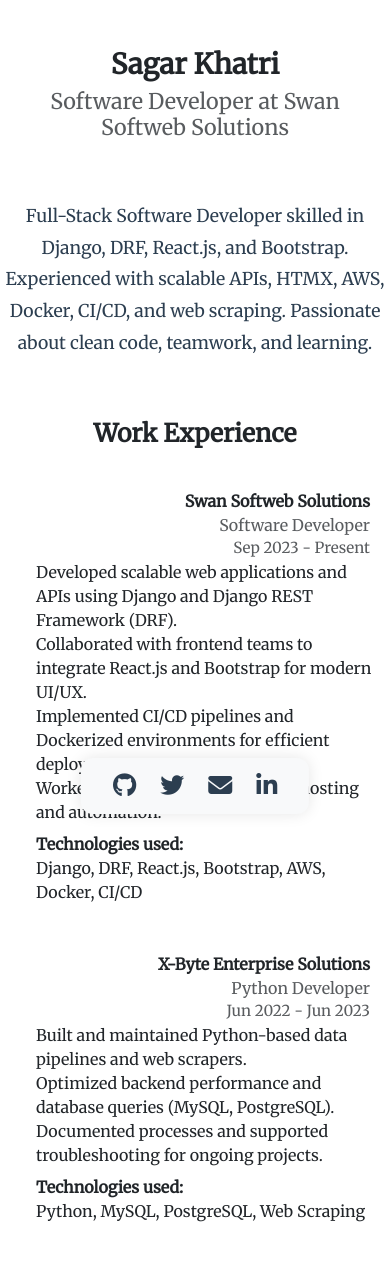
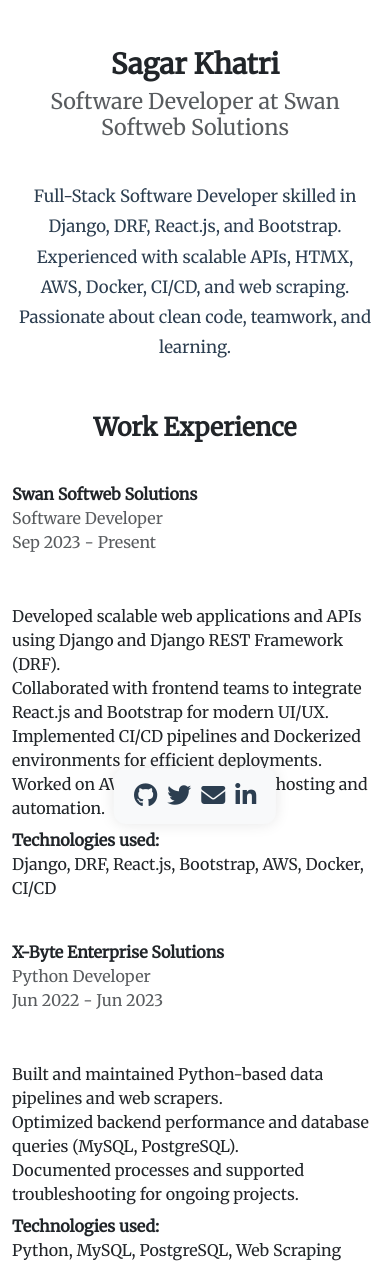
Before and after one commit to sagarkhatridk/myportfolio, a plain HTML site: page index.html in a window 390 px wide. Shown: the top 1265 px of the page. Drawn offline with nearby package versions, Linux system fonts and the light colour scheme.

Commit message:
updated styles

```diff
--- a/index.html
+++ b/index.html
@@ -2,12 +2,12 @@
 <html lang="en">
 
 <head>
-  <meta charset="UTF-8">
-  <meta name="viewport" content="width=device-width, initial-scale=1">
+  <meta charset="UTF-8" />
+  <meta name="viewport" content="width=device-width, initial-scale=1" />
   <title>Sagar Khatri | Full-Stack Software Engineer</title>
   <script src="https://kit.fontawesome.com/886e387064.js" crossorigin="anonymous"></script>
-  <link href="https://cdn.jsdelivr.net/npm/bootstrap@5.3.2/dist/css/bootstrap.min.css" rel="stylesheet">
-  <link href="https://fonts.googleapis.com/css2?family=Merriweather&display=swap" rel="stylesheet">
+  <link href="https://cdn.jsdelivr.net/npm/bootstrap@5.3.2/dist/css/bootstrap.min.css" rel="stylesheet" />
+  <link href="https://fonts.googleapis.com/css2?family=Merriweather&display=swap" rel="stylesheet" />
 
   <style>
     body {
@@ -18,11 +18,12 @@
 
     .about-text {
       max-width: 900px;
-      margin: 60px auto;
+      margin: 40px auto;
       text-align: center;
-      font-size: 1.1rem;
+      font-size: 1.05rem;
       line-height: 1.8;
       color: #2c3e50;
+      padding: 0 15px;
     }
 
     .profile-img {
@@ -41,6 +42,7 @@
       margin-top: 50px;
       text-align: center;
       color: #6c757d;
+      padding: 20px;
     }
 
     .card {
@@ -55,13 +57,140 @@
     h6 {
       font-family: 'Merriweather', Georgia, serif;
     }
+
+    .timeline-container {
+      margin-top: 40px;
+      display: flex;
+      justify-content: center;
+    }
+
+    .timeline {
+      width: 100%;
+      max-width: 1000px;
+    }
+
+    .timeline-item {
+      display: flex;
+      align-items: flex-start;
+      position: relative;
+      margin-bottom: 40px;
+    }
+
+    .timeline-left {
+      width: 100%;
+      text-align: right;
+      padding-right: 10px;
+    }
+
+    @media (max-width: 768px) {
+      .timeline-left {
+        width: 100%;
+        text-align: left;
+        padding-right: 0;
+        padding-bottom: 10px;
+      }
+
+      .timeline-right {
+        padding-left: 0;
+      }
+
+      .timeline-item {
+        flex-direction: column;
+        align-items: stretch;
+      }
+
+      .timeline-line {
+        display: none;
+      }
+    }
+
+
+    .timeline-line {
+      width: 40px;
+      display: flex;
+      flex-direction: column;
+      align-items: center;
+      position: relative;
+    }
+
+    .timeline-vertical {
+      position: absolute;
+      top: 8px;
+      bottom: 0;
+      left: 50%;
+      width: 4px;
+      background: linear-gradient(to bottom, #0d6efd, #0dcaf0);
+      transform: translateX(-50%);
+      z-index: 1;
+      box-shadow: 0 0 10px #0d6efd, 0 0 20px #0dcaf0, 0 0 30px #0d6efd;
+    }
+
+    .timeline-right {
+      flex: 1;
+      padding-left: 10px;
+    }
+
+    @media (max-width: 768px) {
+      .timeline-item {
+        flex-direction: column;
+        align-items: stretch;
+      }
+
+      .timeline-left,
+      .timeline-right {
+        max-width: 100%;
+        text-align: left;
+        padding: 0;
+      }
+
+      .timeline-left {
+        margin-bottom: 10px;
+      }
+
+      .timeline-line {
+        width: 20px;
+        height: 40px;
+        margin: 0 auto;
+      }
+
+
+      .timeline-vertical {
+        display: none;
+      }
+    }
+
+    .floating-panel {
+      position: fixed;
+      bottom: 20px;
+      left: 50%;
+      transform: translateX(-50%);
+      background-color: #f8f9fa;
+      border-radius: 12px;
+      box-shadow: 0 0 15px rgba(0, 0, 0, 0.1);
+      padding: 10px 20px;
+      z-index: 9999;
+      display: flex;
+      flex-wrap: wrap;
+      justify-content: center;
+      gap: 10px;
+    }
+
+    .floating-panel a {
+      color: #2c3e50;
+      font-size: 1.5rem;
+      text-decoration: none;
+      transition: color 0.2s ease;
+    }
+
+    .floating-panel a:hover {
+      color: #0d6efd;
+    }
   </style>
 </head>
 
 <body>
 
   <div class="container text-center mt-5">
-    <!-- <img src="https://avatars.githubusercontent.com/u/99117896?v=4" alt="Sagar Khatri" class="profile-img mb-3"> -->
     <h1 class="fw-bold">Sagar Khatri</h1>
     <h4 class="text-muted">Software Developer at Swan Softweb Solutions</h4>
   </div>
@@ -71,22 +200,21 @@
     AWS, Docker, CI/CD, and web scraping. Passionate about clean code, teamwork, and learning.
   </div>
 
-
   <div class="container section">
     <h2 class="fw-bold text-center mb-4">Work Experience</h2>
-    <div class="timeline-container d-flex justify-content-center">
+    <div class="timeline-container">
       <div class="timeline">
-        <div class="timeline-item d-flex">
-          <div class="timeline-left text-end pe-2 text-nowrap">
-            <div class="fw-bold" style="font-size: 1.00rem;">Swan Softweb Solutions</div>
-            <div class="text-muted" style="font-size: 1.00rem;">Software Developer</div>
-            <div class="text-muted" style="font-size: 0.95rem;">Sep 2023 - Present</div>
+        <!-- Job 1 -->
+        <div class="timeline-item">
+          <div class="timeline-left">
+            <div class="fw-bold">Swan Softweb Solutions</div>
+            <div class="text-muted">Software Developer</div>
+            <div class="text-muted">Sep 2023 - Present</div>
           </div>
-          <div class="timeline-line position-relative mx-3">
-            <div class="timeline-dot position-absolute top-0 start-50 translate-middle"></div>
+          <div class="timeline-line">
             <div class="timeline-vertical"></div>
           </div>
-          <div class="timeline-right ps-4">
+          <div class="timeline-right">
             <div>Developed scalable web applications and APIs using Django and Django REST Framework (DRF).</div>
             <div>Collaborated with frontend teams to integrate React.js and Bootstrap for modern UI/UX.</div>
             <div>Implemented CI/CD pipelines and Dockerized environments for efficient deployments.</div>
@@ -95,21 +223,18 @@
             <div>Django, DRF, React.js, Bootstrap, AWS, Docker, CI/CD</div>
           </div>
         </div>
-        <div class="timeline-item d-flex mt-5">
-          <div class="timeline-left text-end pe-2 text-nowrap"
-            style="display: flex; flex-direction: column; align-items: flex-end;">
-            <div class="fw-bold" style="font-size: 1.00rem; min-width: 220px; text-align: right;">X-Byte Enterprise
-              Solutions</div>
-            <div class="text-muted" style="font-size: 1.00rem; min-width: 220px; text-align: right;">Python Developer
-            </div>
-            <div class="text-muted" style="font-size: 0.95rem; min-width: 220px; text-align: right;">Jun 2022 - Jun 2023
-            </div>
+
+        <!-- Job 2 -->
+        <div class="timeline-item">
+          <div class="timeline-left">
+            <div class="fw-bold">X-Byte Enterprise Solutions</div>
+            <div class="text-muted">Python Developer</div>
+            <div class="text-muted">Jun 2022 - Jun 2023</div>
           </div>
-          <div class="timeline-line position-relative mx-3">
-            <div class="timeline-dot position-absolute top-0 start-50 translate-middle"></div>
+          <div class="timeline-line">
             <div class="timeline-vertical"></div>
           </div>
-          <div class="timeline-right ps-4">
+          <div class="timeline-right">
             <div>Built and maintained Python-based data pipelines and web scrapers.</div>
             <div>Optimized backend performance and database queries (MySQL, PostgreSQL).</div>
             <div>Documented processes and supported troubleshooting for ongoing projects.</div>
@@ -120,125 +245,9 @@
       </div>
     </div>
   </div>
-  <style>
-    .timeline-container {
-      margin-top: 40px;
-    }
-
-    .timeline {
-      width: 100%;
-      max-width: 1000px;
-    }
-
-    .timeline-item {
-      align-items: flex-start;
-      position: relative;
-      min-height: 160px;
-      /* Force height to give room for the glowing line */
-    }
-
-
-    .timeline-left {
-      min-width: 220px;
-      max-width: 220px;
-    }
-
-    .timeline-line {
-      width: 40px;
-      min-width: 40px;
-      display: flex;
-      flex-direction: column;
-      align-items: center;
-      position: relative;
-    }
-
-    .timeline-vertical {
-      position: absolute;
-      top: 8px;
-      bottom: 0;
-      /* NEW */
-      left: 50%;
-      width: 4px;
-      background: linear-gradient(to bottom, #0d6efd, #0dcaf0);
-      transform: translateX(-50%);
-      z-index: 1;
-      box-shadow: 0 0 10px #0d6efd, 0 0 20px #0dcaf0, 0 0 30px #0d6efd;
-    }
-
-
-    .timeline-vertical {
-      position: absolute;
-      top: 8px;
-      bottom: 0;
-      /* NEW */
-      left: 50%;
-      width: 4px;
-      background: linear-gradient(to bottom, #0d6efd, #0dcaf0);
-      transform: translateX(-50%);
-      z-index: 1;
-      box-shadow: 0 0 10px #0d6efd, 0 0 20px #0dcaf0, 0 0 30px #0d6efd;
-    }
-
-
-
-    .timeline-right {
-      flex: 1;
-    }
-
-    @media (max-width: 768px) {
-      .timeline {
-        flex-direction: column;
-      }
-
-      .timeline-item {
-        flex-direction: column;
-        align-items: stretch;
-      }
-
-      .timeline-left,
-      .timeline-right {
-        max-width: 100%;
-        min-width: 0;
-        text-align: left;
-        padding: 0;
-      }
-
-      .timeline-line {
-        min-width: 20px;
-        width: 20px;
-      }
-    }
-
-    .floating-panel {
-      position: fixed;
-      bottom: 30px;
-      margin-top: 200px;
-      left: 50%;
-      transform: translateX(-50%);
-      background-color: #f8f9fa;
-      border-radius: 12px;
-      box-shadow: 0 0 15px rgba(0, 0, 0, 0.1);
-      padding: 10px 20px;
-      z-index: 9999;
-    }
-
-    .floating-panel a {
-      color: #2c3e50;
-      font-size: 1.5rem;
-      margin: 0 12px;
-      text-decoration: none;
-      transition: color 0.2s ease;
-    }
-
-    .floating-panel a:hover {
-      color: #0d6efd;
-      /* Bootstrap primary */
-    }
-  </style>
-
 
   <!-- Floating Social Icons Panel -->
-  <div class="floating-panel d-flex align-items-center justify-content-center">
+  <div class="floating-panel">
     <a href="https://github.com/sagarkhatridk" target="_blank"><i class="fab fa-github"></i></a>
     <a href="https://twitter.com/igsagar_" target="_blank"><i class="fab fa-twitter"></i></a>
     <a href="mailto:sagarkhatridk@gmail.com"><i class="fas fa-envelope"></i></a>
```
